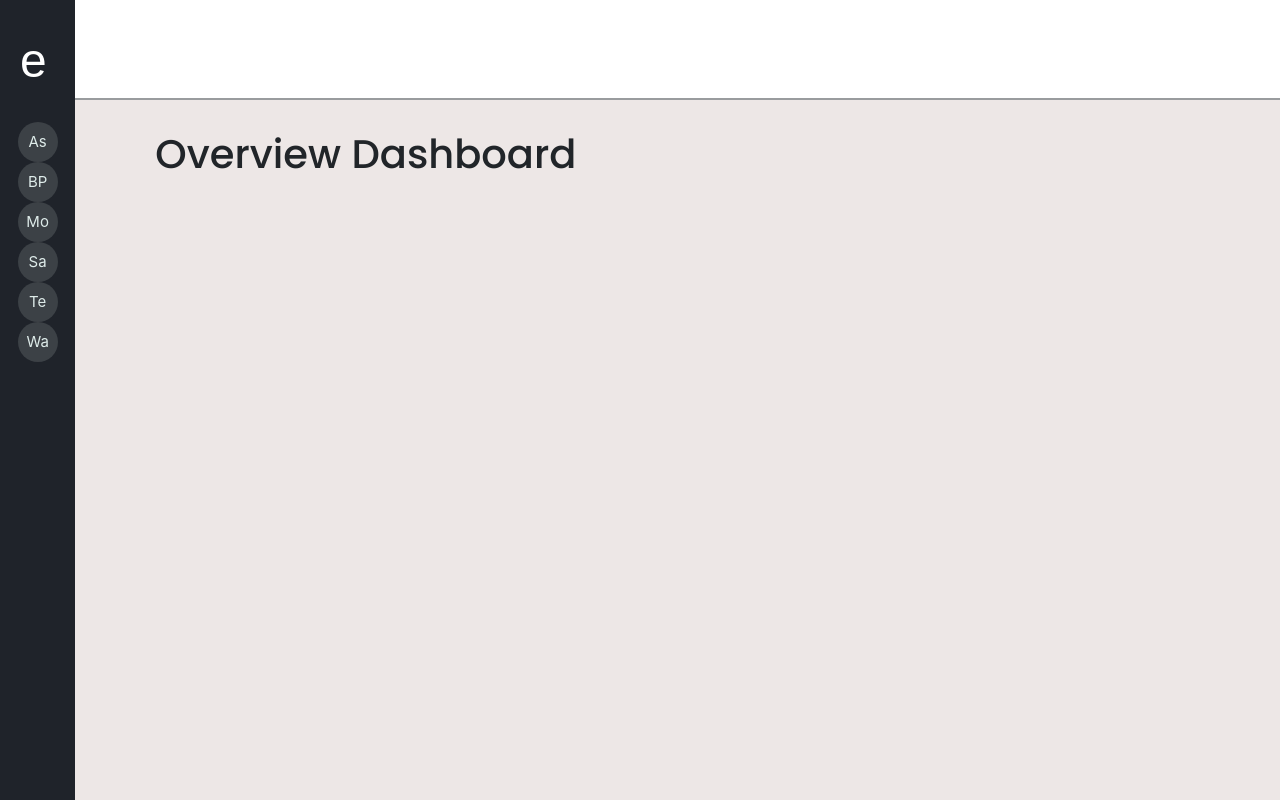
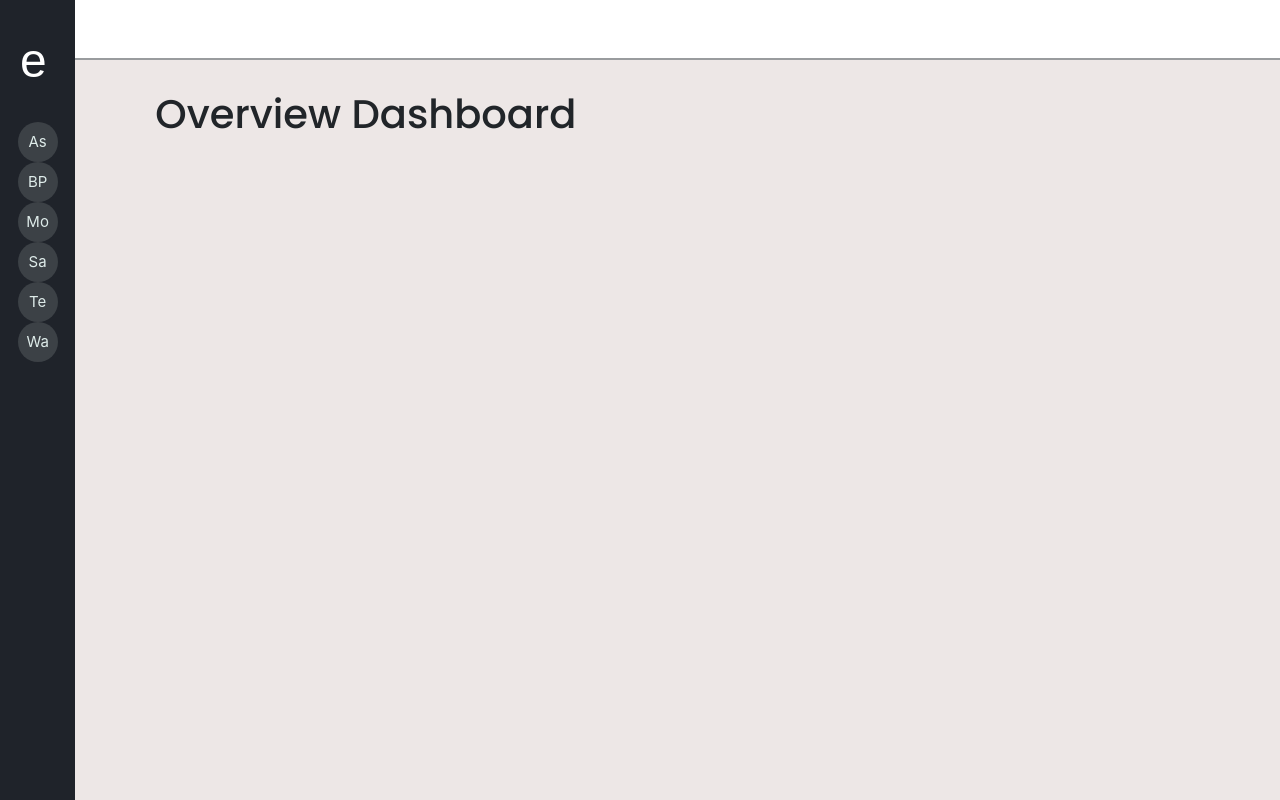
Before and after one commit to AKP-13/elmSidebar, a React (Create React App) app: page /overview in a window 1280 px wide. Built offline with nearby package versions, Linux system fonts and the light colour scheme; a web font is replaced by a local one.

Commit message:
Reduce topBar height

```diff
--- a/src/styles/topBar.css
+++ b/src/styles/topBar.css
@@ -1,5 +1,5 @@
 #topBar {
     border-bottom: 2px solid #3c414685;
-    height: 100px;
+    height: 60px;
     background-color: #fff;
 }
```
